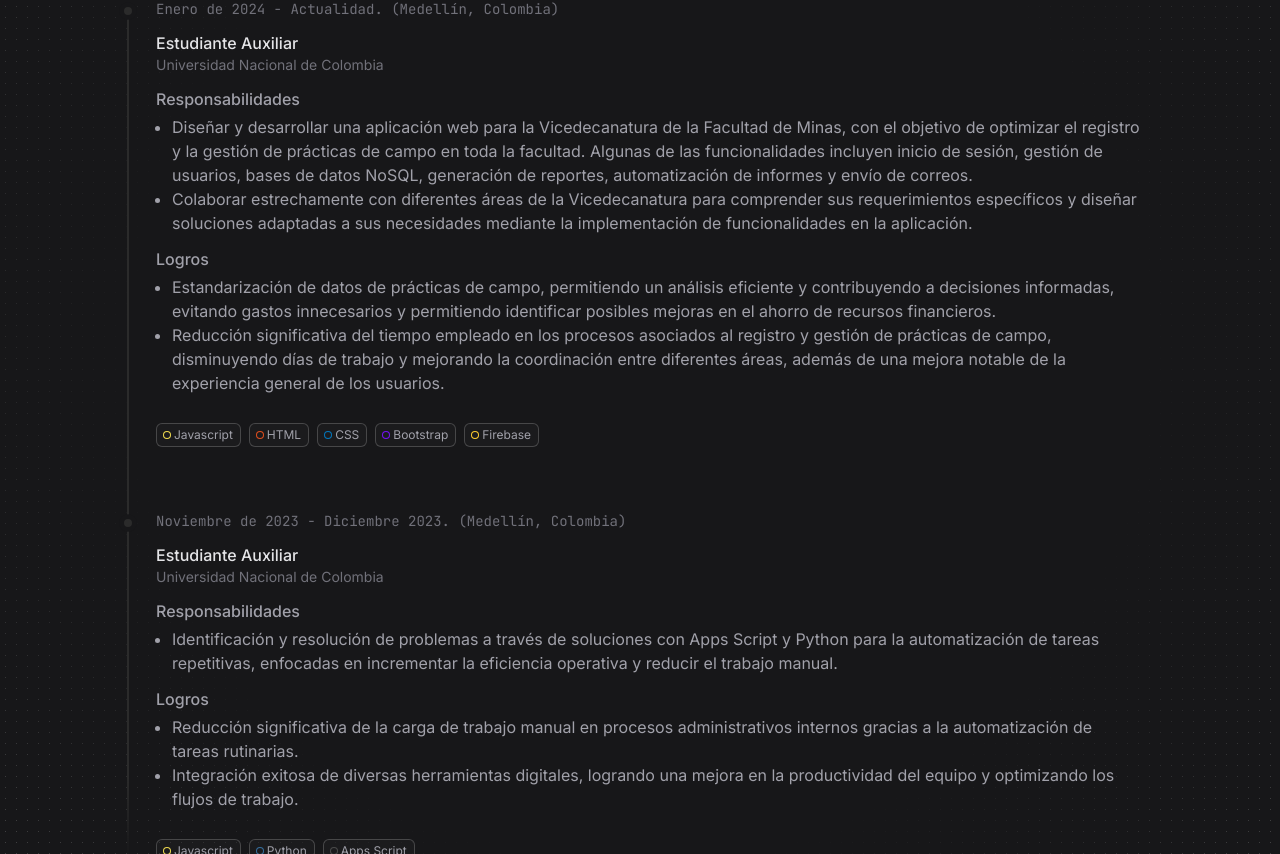
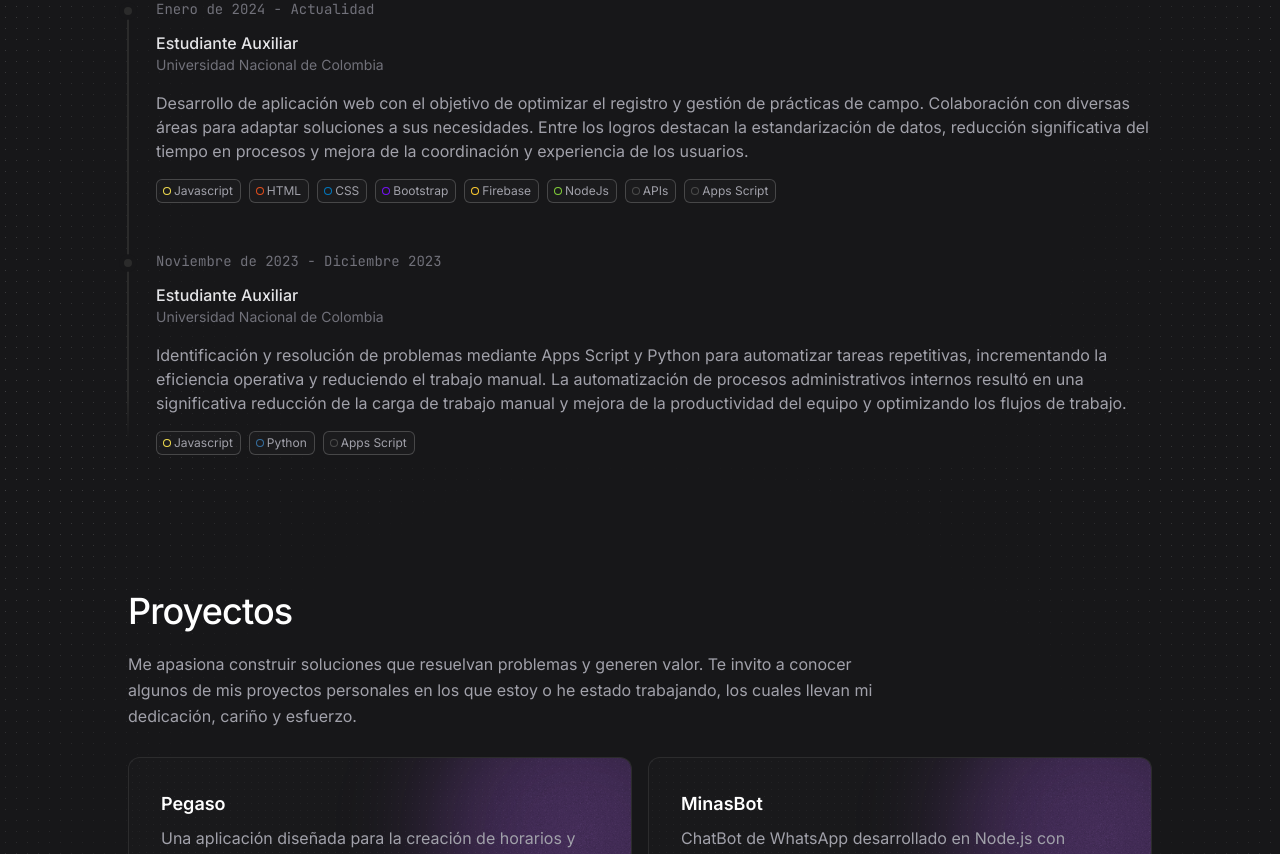
Before and after one commit to imlargo/portfolio, a SvelteKit app: page / in a window 1280 px wide. Shown: the part 986-1840 px from the top of the page. Built offline with nearby package versions, Linux system fonts and the light colour scheme.

Commit message:
resumir experiencia

```diff
--- a/src/lib/components/UI/Items/Experience.svelte
+++ b/src/lib/components/UI/Items/Experience.svelte
@@ -5,17 +5,17 @@
 
 
 <li class="relative pl-7 before:absolute">
-	<div class="flex flex-col flex-1 pb-4">
+	<div class="flex flex-col flex-1">
 		<span class="text-sm text-zinc-500 font-mono">{fecha}</span>
 
 		<h5 class="font-medium text-zinc-200 mt-3">{cargo}</h5>
 		<span class="text-sm text-zinc-500">{lugar}</span>
 
-		<div class="mt-3 mb-4 text-pretty text-base text-zinc-400">
+		<div class="my-4 text-pretty text-base text-zinc-400">
 			{@render children()}
 		</div>
 
-		<div class="flex gap-2 mt-3">
+		<div class="flex gap-2">
 			{#each stack.split(",") as item}
 				<Skill icon="{item.trim()}" />
 			{/each}
--- a/src/routes/+page.svelte
+++ b/src/routes/+page.svelte
@@ -71,8 +71,10 @@
 		</div>
 		<Container>
 			<section class="grid grid-cols-3">
-				<div class="col-span-2 ">
-					<span class="font-mono font-light tracking-tight text-zinc-300">Software Developer, UI/UX Designer.</span>
+				<div class="col-span-2">
+					<span class="font-mono font-light tracking-tight text-zinc-300"
+						>Software Developer, UI/UX Designer.</span
+					>
 					<div class="inline-block">
 						<h1 class="text-8xl font-bold mt-4 pb-2 typing text-white">Hi, i'm largo.</h1>
 					</div>
@@ -118,95 +120,51 @@
 <div class="background-dots mask-radial">
 	<Container>
 		<section id="experiencia">
-			<h3 class="text-4xl tracking-tight font-bold">Experiencia</h3>
+			<h3 class="text-4xl tracking-tight font-medium">Experiencia</h3>
 
 			<p class="text-display w-9/12 mt-5 mb-7">
-				Desarrollo aplicaciones web innovadoras y soluciones de software personalizadas. Creando experiencias atractivas, enfocándome en la escalabilidad, el rendimiento, la calidad y pensando siempre desde la perspectiva del usuario final.
+				Desarrollo aplicaciones web innovadoras y soluciones de software personalizadas. Creando
+				experiencias atractivas, enfocándome en la escalabilidad, el rendimiento, la calidad y
+				pensando siempre desde la perspectiva del usuario final.
 			</p>
 
 			<ul class="experience-list gap-12 py-2 before:absolute after:absolute">
 				<ExperienceCard
 					cargo="Estudiante Auxiliar"
-					fecha="Enero de 2024 - Actualidad. (Medellín, Colombia)"
-					stack="Javascript, HTML, CSS, Bootstrap, Firebase"
+					fecha="Enero de 2024 - Actualidad"
+					stack="Javascript, HTML, CSS, Bootstrap, Firebase, NodeJs, APIs, Apps Script"
 					lugar="Universidad Nacional de Colombia"
 				>
-					<h5 class="font-medium mb-1">Responsabilidades</h5>
-
-					<ul class="list-disc ps-4">
-						<li>
-							Diseñar y desarrollar una aplicación web para la Vicedecanatura de la Facultad de
-							Minas, con el objetivo de optimizar el registro y la gestión de prácticas de campo en
-							toda la facultad. Algunas de las funcionalidades incluyen inicio de sesión, gestión de
-							usuarios, bases de datos NoSQL, generación de reportes, automatización de informes y
-							envío de correos.
-						</li>
-						<li>
-							Colaborar estrechamente con diferentes áreas de la Vicedecanatura para comprender sus
-							requerimientos específicos y diseñar soluciones adaptadas a sus necesidades mediante
-							la implementación de funcionalidades en la aplicación.
-						</li>
-					</ul>
-
-					<h5 class="font-medium mb-1 mt-3">Logros</h5>
-
-					<ul class="list-disc ps-4">
-						<li>
-							Estandarización de datos de prácticas de campo, permitiendo un análisis eficiente y
-							contribuyendo a decisiones informadas, evitando gastos innecesarios y permitiendo
-							identificar posibles mejoras en el ahorro de recursos financieros.
-						</li>
-						<li>
-							Reducción significativa del tiempo empleado en los procesos asociados al registro y
-							gestión de prácticas de campo, disminuyendo días de trabajo y mejorando la
-							coordinación entre diferentes áreas, además de una mejora notable de la experiencia
-							general de los usuarios.
-						</li>
-					</ul>
+					Desarrollo de aplicación web con el objetivo de optimizar el registro y gestión de
+					prácticas de campo. Colaboración con diversas áreas para adaptar soluciones a sus
+					necesidades. Entre los logros destacan la estandarización de datos, reducción
+					significativa del tiempo en procesos y mejora de la coordinación y experiencia de los
+					usuarios.
 				</ExperienceCard>
 
 				<ExperienceCard
 					cargo="Estudiante Auxiliar"
-					fecha="Noviembre de 2023 - Diciembre 2023. (Medellín, Colombia)"
+					fecha="Noviembre de 2023 - Diciembre 2023"
 					stack="Javascript, Python, Apps Script"
 					lugar="Universidad Nacional de Colombia"
 				>
-					<h5 class="font-medium mb-1">Responsabilidades</h5>
-
-					<ul class="list-disc ps-4">
-						<li>
-							Identificación y resolución de problemas a través de soluciones con Apps Script y
-							Python para la automatización de tareas repetitivas, enfocadas en incrementar la
-							eficiencia operativa y reducir el trabajo manual.
-						</li>
-					</ul>
-
-					<h5 class="font-medium mb-1 mt-3">Logros</h5>
-
-					<ul class="list-disc ps-4">
-						<li>
-							Reducción significativa de la carga de trabajo manual en procesos administrativos
-							internos gracias a la automatización de tareas rutinarias.
-						</li>
-						<li>
-							Integración exitosa de diversas herramientas digitales, logrando una mejora en la
-							productividad del equipo y optimizando los flujos de trabajo.
-						</li>
-					</ul>
+				Identificación y resolución de problemas mediante Apps Script y Python para automatizar tareas repetitivas, incrementando la eficiencia operativa y reduciendo el trabajo manual. La automatización de procesos administrativos internos resultó en una significativa reducción de la carga de trabajo manual y mejora de la productividad del equipo y optimizando los flujos de trabajo.
 				</ExperienceCard>
 			</ul>
 		</section>
 	</Container>
 </div>
 
+
 <div class="background-dots mask-radial">
 	<Container>
 		<section class="py-32" id="proyectos">
-			<h3 class="text-4xl tracking-tight font-bold">Proyectos</h3>
+			<h3 class="text-4xl tracking-tight font-medium">Proyectos</h3>
 
 			<p class="text-display w-9/12 mt-5 mb-7">
-				Me apasiona construir soluciones que resuelvan problemas y generen valor.
-				Te invito a conocer algunos de mis proyectos personales en los que estoy o he estado trabajando, los cuales llevan mi dedicación, cariño y esfuerzo.
+				Me apasiona construir soluciones que resuelvan problemas y generen valor. Te invito a
+				conocer algunos de mis proyectos personales en los que estoy o he estado trabajando, los
+				cuales llevan mi dedicación, cariño y esfuerzo.
 			</p>
 
 			<div class="grid gap-4 grid-cols-1 lg:grid-cols-2">
@@ -256,7 +214,7 @@
 
 <Container>
 	<div class="pb-32">
-		<h3 class="text-4xl tracking-tight font-bold mb-5">Habilidades y tecnologias</h3>
+		<h3 class="text-4xl tracking-tight font-medium mb-5">Habilidades y tecnologias</h3>
 
 		<SkillCarrousel />
 	</div>
@@ -291,8 +249,6 @@
 -->
 
 <style lang="scss">
-
-
 	@keyframes beam {
 		from {
 			height: 0%;
@@ -329,8 +285,12 @@
 			width: 1px;
 
 			z-index: 1;
-			background: linear-gradient(180deg, rgba(243,126,255,1) 0%, rgba(161,37,255,1) 100%);
-			mask-image: linear-gradient(180deg, rgba(0,0,0,1) var(--mask-percentaje), rgba(161,37,255,0) 100%);
+			background: linear-gradient(180deg, rgba(243, 126, 255, 1) 0%, rgba(161, 37, 255, 1) 100%);
+			mask-image: linear-gradient(
+				180deg,
+				rgba(0, 0, 0, 1) var(--mask-percentaje),
+				rgba(161, 37, 255, 0) 100%
+			);
 
 			animation: beam ease both;
 			animation-timeline: scroll();
@@ -343,7 +303,11 @@
 			transform: translateX(-50%);
 			border-width: 1px;
 			border-color: #2b2b2b;
-			mask-image: linear-gradient(180deg, rgba(0,0,0,1) var(--mask-percentaje), rgba(161,37,255,0) 100%);
+			mask-image: linear-gradient(
+				180deg,
+				rgba(0, 0, 0, 1) var(--mask-percentaje),
+				rgba(161, 37, 255, 0) 100%
+			);
 		}
 	}
 
```
